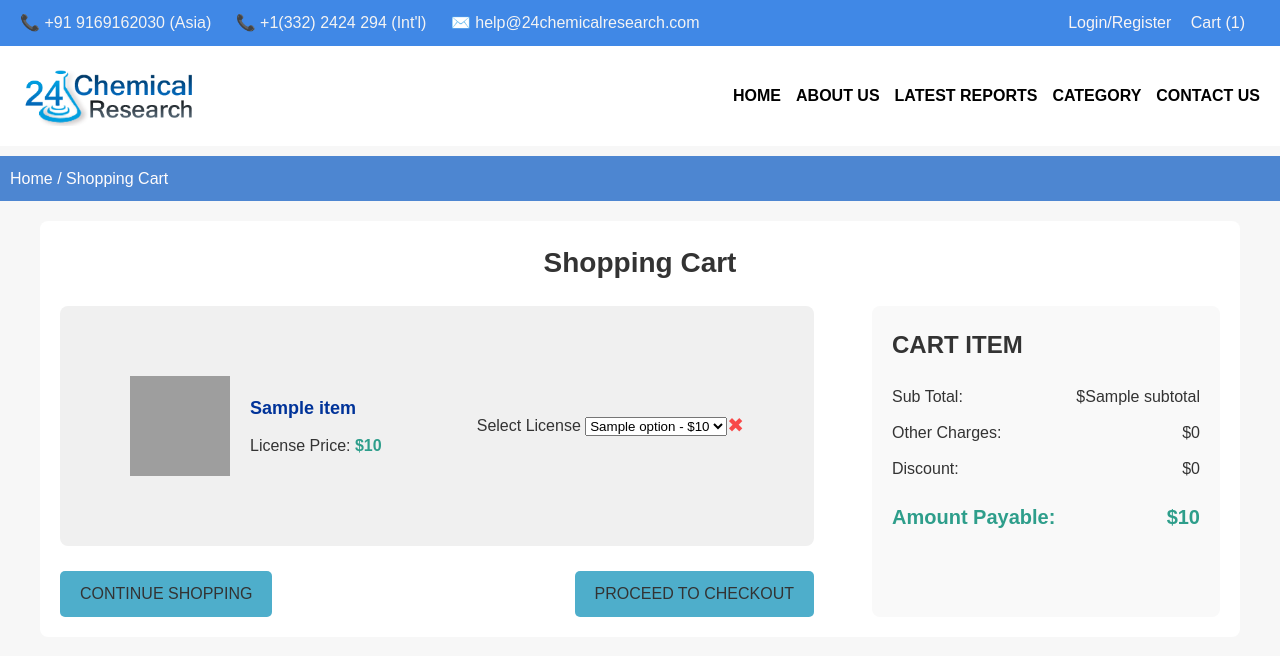
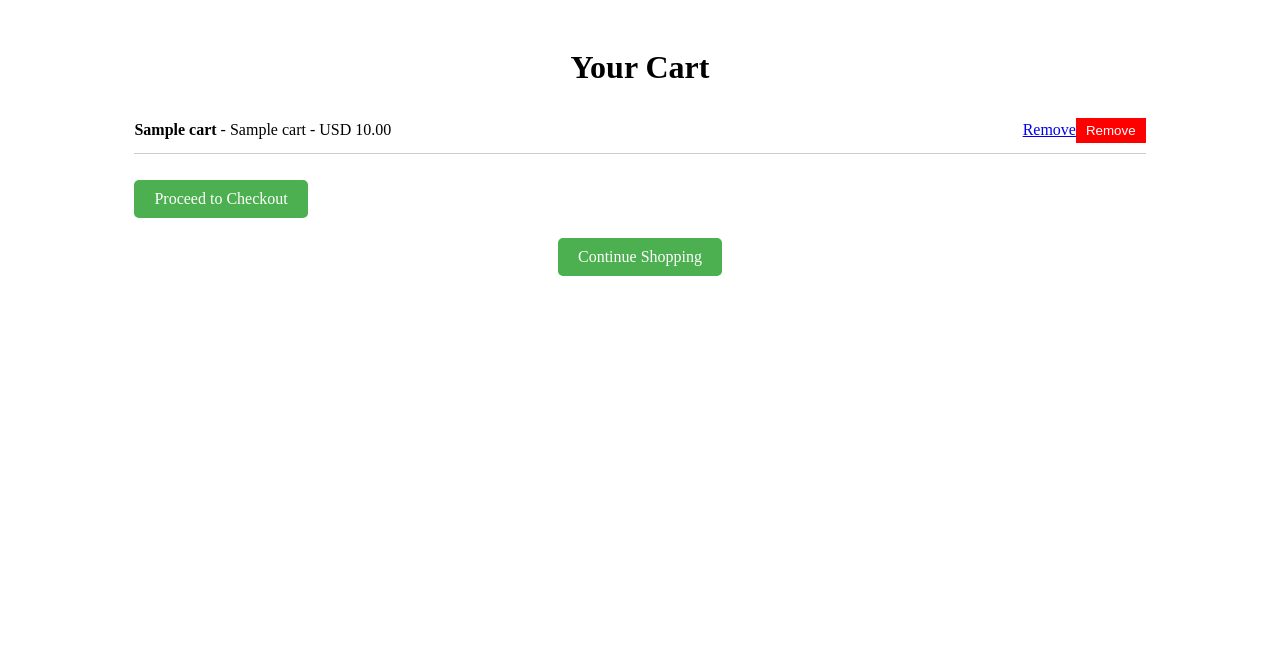
Before and after one commit to MayurLamkhade28/24chemicalresurch, a Django app: template home/web/templates/cart.html in a window 1280 px wide. Shown: the top 656 px of the page. Run offline with Django 4.2, Linux system fonts and the light colour scheme; tables that the repository leaves empty hold one stand-in row (values such as "Sample post"); the template is opened without the code that fills it: values that come from a table or form of the project are taken from there, most other values are stand-ins (such as "Sample title", 1, 10 or a date in 2020); grey boxes are pictures that could not be loaded.

Commit message:
some chengese

```diff
--- a/home/home/urls.py
+++ b/home/home/urls.py
@@ -20,8 +20,10 @@ from web import views
 
 urlpatterns = [
     path('admin/', admin.site.urls),
-    path('', views.HomeView.as_view(), name='home'),  # Home page
-    path('report/<int:rep_id>/<slug:url_slug>/', views.ReportDetailView.as_view(), name='report_detail'), # Report detail
-    path('add-to-cart/', views.AddCartView.as_view(), name='add_to_cart'),
-    path('cart/', views.CartView.as_view(), name='cart_view'),
+    path('', views.HomeView.as_view(), name='home'),
+    path('report/<int:rep_id>/<slug:url_slug>/', views.ReportDetailView.as_view(), name='report_detail'),
+    path('add_to_cart/<int:rep_id>/', views.AddToCartView.as_view(), name='cart'),
+    path('cart/', views.CartView.as_view(), name='cart'),
+    path('remove_from_cart/<int:rep_id>/', views.RemoveFromCartView.as_view(), name='remove_from_cart'),
+    path('buy_now/', views.BuyNowView.as_view(), name='buy_now'),
 ]
--- a/home/web/models.py
+++ b/home/web/models.py
@@ -1,5 +1,4 @@
 from django.db import models
-from django.contrib.postgres.fields import JSONField  # for PostgreSQL; adjust if using another DB
 
 
 # Create your models here.
@@ -45,7 +44,10 @@ class Report_price(models.Model):
 
 
 class Cart(models.Model):
-    cart_data = models.JSONField()  # Use native JSONField instead of the postgres-specific one
+    rep_id = models.ForeignKey(Title, on_delete=models.CASCADE)  # Link to Title model
+    rep_title = models.CharField(max_length=500)
+    price = models.DecimalField(max_digits=10, decimal_places=2)
+    label = models.CharField(max_length=60)
 
     def __str__(self):
-        return str(self.cart_data)
+        return f'{self.rep_title} - {self.label} - {self.price}'
--- a/home/web/templates/cart.html
+++ b/home/web/templates/cart.html
@@ -3,303 +3,104 @@
 <head>
     <meta charset="UTF-8">
     <meta name="viewport" content="width=device-width, initial-scale=1.0">
-    <title>Shopping Cart</title>
+    <title>Your Cart</title>
     <style>
-        /* General Styles */
-        * {
-            margin: 0;
-            padding: 0;
-            box-sizing: border-box;
-            font-family: Arial, sans-serif;
-        }
-
-        body {
-            background-color: #f7f7f7;
-            color: #333;
-            line-height: 1.6;
-        }
-
-        a {
-            text-decoration: none;
-            color: #003399;
-        }
-
-        ul {
-            list-style-type: none;
-        }
-
-        h1, h2, h3 {
-            margin-bottom: 10px;
-        }
-
-        /* Header */
-        header {
-            background-color: white;
-            color: #030202;
-        }
-
-        .header-top {
-            display: flex;
-            justify-content: space-between;
-            padding: 10px 20px;
-            background-color: #1d72e2d7;
-        }
-
-        .header-top .contact-info span {
-            margin-right: 20px;
-            color: #f3f3f3;
-        }
-
-        .user-menu a {
-            color: #f8f4f4;
-            margin-right: 15px;
-        }
-
-        .header-bottom {
-            display: flex;
-            align-items: center;
-            justify-content: space-between;
+            .container {
+                width: 80%;
+                margin: 0 auto;
                 padding: 20px;
             }
 
-        .logo {
-            height: 60px;
+            h1 {
+                text-align: center;
+                font-size: 2em;
             }
 
-        nav ul {
-            display: flex;
-            gap: 15px;
-        }
-
-        nav ul li a {
-            color: rgb(0, 0, 0);
-            font-weight: bold;
-        }
-
-        /* Breadcrumb */
-        .breadcrumb {
-            background-color: #f5eeee;
-            padding: 10px;
-            margin: 10px 0;
-            text-align: center;
-            background-color: #246bc9cc;
-        }
-
-        .breadcrumb p {
-            color: #fffcfc;
-            text-align: left;
-        }
-
-        /* Cart Page */
-        main {
-            max-width: 1200px;
-            margin: 20px auto;
-            padding: 20px;
-            background-color: #fff;
-            border-radius: 8px;
-        }
-
-        h1 {
-            font-size: 28px;
-            text-align: center;
-            margin-bottom: 20px;
-        }
-
-        .cart-container {
-            display: flex;
-            justify-content: space-between;
-        }
-
-        /* Cart Item Section */
-        .cart-item-section {
-            width: 65%;
+            .cart-items ul {
+                list-style-type: none;
+                padding: 0;
             }
 
             .cart-item {
+                border-bottom: 1px solid #ccc;
+                padding: 10px 0;
                 display: flex;
+                justify-content: space-between;
                 align-items: center;
-            padding: 70px;
-            background-color: #f0f0f0;
-            margin-bottom: 10px;
-            border-radius: 8px;
             }
 
-        .product-img {
-            width: 100px;
-            height: 100px;
-            margin-right: 20px;
+            .cart-item-details {
+                flex-grow: 1;
             }
 
-        .item-details {
-            flex-grow: 1;
-
-        }
-
-        .item-details h2 {
-            font-size: 18px;
-            color: #003399;
-        }
-
-        .item-details .price {
-            color: rgb(46, 158, 139);
-            font-weight: bold;
-            font-size: 16px;
-        }
-
-        .license-dropdown {
-            margin-left: 30px;
-
-        }
-        .select-price {
-
-            size: 30%;
-        }
-        .remove-item {
-            background: none;
+            .remove-btn {
+                background-color: red;
+                color: white;
+                padding: 5px 10px;
                 border: none;
-            font-size: 20px;
-            cursor: pointer;
-            color: rgba(250, 0, 0, 0.699);
-        }
-
-        .cart-buttons {
-            display: flex;
-            justify-content: space-between;
-            margin-top: 25px;
-        }
-
-        .continue-shopping, .proceed-checkout {
-            padding: 10px 20px;
-            border: none;
-            border-radius: 5px;
-            font-size: 16px;
                 cursor: pointer;
             }
 
-        .continue-shopping {
-            background-color: #39a4c5e3;
-            color: #333;
+            .checkout-btn, .back-home-btn {
+                display: inline-block;
+                padding: 10px 20px;
+                background-color: #4CAF50;
+                color: white;
+                text-decoration: none;
+                border-radius: 5px;
+                margin: 10px 0;
             }
 
-        .proceed-checkout {
-            background-color: #39a4c5e3;
-            color: #333;
+            .checkout-btn:hover, .back-home-btn:hover {
+                background-color: #45a049;
             }
 
-        /* Cart Summary Section */
-        .cart-summary {
-            width: 30%;
-            padding: 20px;
-            background-color: #f9f9f9;
-            border-radius: 8px;
+            .back-home {
+                text-align: center;
             }
 
-        .cart-summary h2 {
-            margin-bottom: 20px;
-        }
-
-        .summary-details p {
-            margin-bottom: 10px;
-        }
-
-        .summary-details p span {
-            float: right;
-        }
-
-        h3 {
-            margin-top: 20px;
-            font-size: 20px;
-            color: rgb(46, 158, 139);
-        }
-
-        h3 span {
-            float: right;
-            font-weight: bold;
-        }
     </style>
 </head>
 <body>
-    <!-- Header Section -->
-    <header>
-        <div class="header-top">
-            <div class="contact-info">
-                <span>📞 +91 9169162030 (Asia)</span>
-                <span>📞 +1(332) 2424 294 (Int'l)</span>
-                <span>✉️ help@24chemicalresearch.com</span>
+
+<div class="container">
+    <h1>Your Cart</h1>
+
+    {% if cart_data %}
+        <div class="cart-items">
+            <ul>
+                {% for item in cart_data %}
+                    <li class="cart-item">
+                        <div class="cart-item-details">
+                            <strong>{{ item.rep_title }}</strong> -
+                            {{ item.label }} -
+                            USD {{ item.price }}
                         </div>
-            <div class="user-menu">
-                <a href="#">Login/Register</a>
-                <a href="#">Cart ({{ cart_items|length }})</a>
+
+                        <!-- Remove Item Form -->
+                        <a href="{% url 'remove_from_cart' rep_id=cart.rep_id %}">Remove</a>
+
+                            {% csrf_token %}
+                            <button type="submit" class="remove-btn">Remove</button>
+
+                    </li>
+                {% endfor %}
+            </ul>
         </div>
+
+        <!-- Total and Checkout -->
+        <div class="checkout-section">
+            <a href="{% url 'buy_now' %}" class="checkout-btn">Proceed to Checkout</a>
         </div>
-        <div class="header-bottom">
-            <img src="logo.png" alt="Logo" class="logo">
-            <nav>
-                <ul>
-                    <li><a href="{% url 'home' %}">HOME</a></li>
-                    <li><a href="#">ABOUT US</a></li>
-                    <li><a href="#">LATEST REPORTS</a></li>
-                    <li><a href="#">CATEGORY</a></li>
-                    <li><a href="#">CONTACT US</a></li>
-                </ul>
-            </nav>
-        </div>
-    </header>
+    {% else %}
+        <p>Your cart is empty.</p>
+    {% endif %}
 
-    <!-- Breadcrumb Section -->
-    <section class="breadcrumb">
-        <p>Home / Shopping Cart</p>
-    </section>
-
-    <!-- Main Content -->
-    <main>
-        <h1>Shopping Cart</h1>
-        <div class="cart-container">
-            <!-- Left Cart Item Section -->
-            <div class="cart-item-section">
-                <div class="cart-items">
-                    {% for item in cart_items %}
-                        <div class="cart-item">
-                            <img src="report.jpg" alt="Product" class="product-img">
-                            <div class="item-details">
-                                <h2>{{ item.rep_title }}</h2>
-                                <p>License Price: <span class="price">${{ item.price }}</span></p>
-                            </div>
-                            <div class="license-dropdown">
-                                <label for="license">Select License</label>
-                                <select id="license" class="select-price">
-                                    {% for option in item.license_options %}
-                                        <option value="{{ option.label }}">{{ option.label }} - ${{ option.price }}</option>
-                                    {% endfor %}
-                                </select>
-                            </div>
-                            <form method="post" action="{% url 'remove_cart_item' %}">
-                                {% csrf_token %}
-                                <input type="hidden" name="rep_id" value="{{ item.rep_id }}">
-                                <button type="submit" class="remove-item">✖</button>
-                            </form>
-                        </div>
-                    {% empty %}
-                        <p>Your cart is empty.</p>
-                    {% endfor %}
-                </div>
-                <div class="cart-buttons">
-                    <a href="{% url 'home' %}" class="continue-shopping">CONTINUE SHOPPING</a>
-                    <button class="proceed-checkout">PROCEED TO CHECKOUT</button>
+    <!-- Back to Home Button -->
+    <div class="back-home">
+        <a href="{% url 'home' %}" class="back-home-btn">Continue Shopping</a>
     </div>
 </div>
 
-            <!-- Right Cart Summary Section -->
-            <div class="cart-summary">
-                <h2>CART ITEM</h2>
-                <div class="summary-details">
-                    <p>Sub Total: <span>${{ subtotal }}</span></p>
-                    <p>Other Charges: <span>$0</span></p>
-                    <p>Discount: <span>$0</span></p>
-                </div>
-                <h3>Amount Payable: <span>${{ total }}</span></h3>
-            </div>
-        </div>
-    </main>
 </body>
 </html>
```
Also changed, not shown: home/web/templates/info.html (+17 -12 lines), home/web/views.py (+39 -43 lines), home/web/serializers.py (line endings or trailing spaces). Lines whose indentation alone changed are shown as unchanged.
